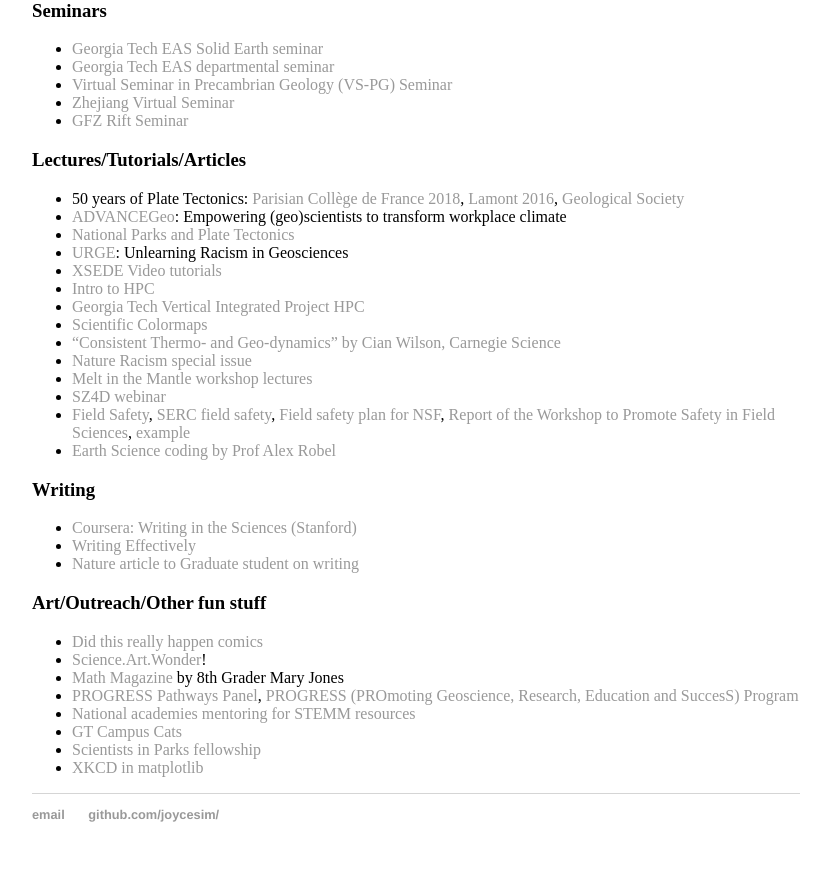
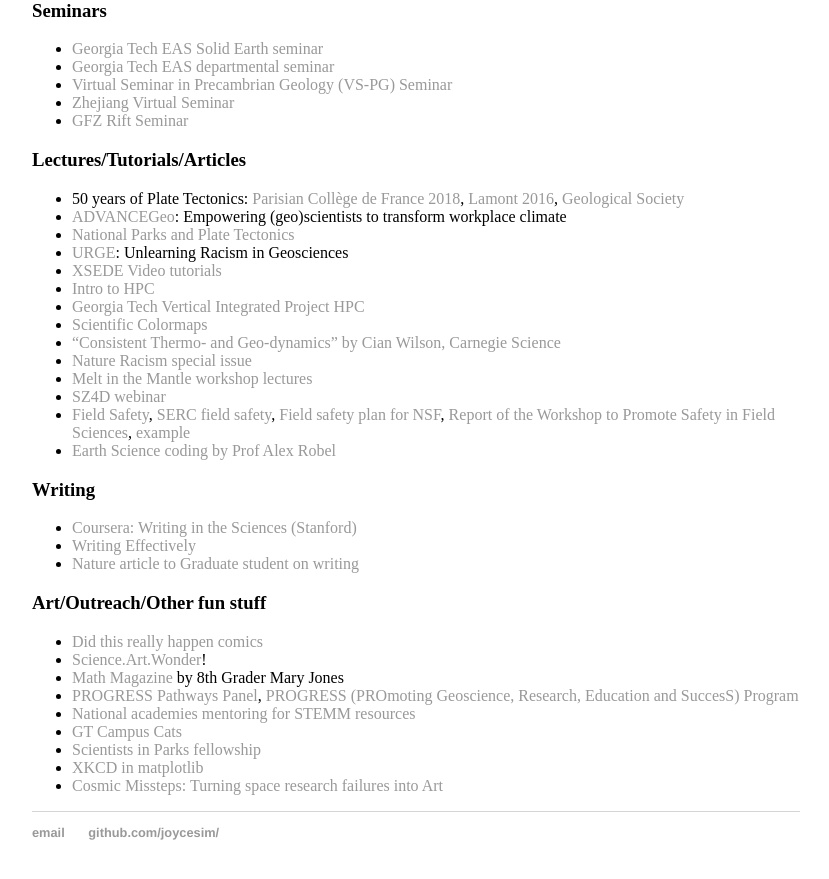
Before and after one commit to joycesim/joycesim.github.io, a Jekyll site: the page built from research/index.md, in a window 1280 px wide and 900 px high, scrolled down 8022 px. Shown: the top 879 px of the window, without its empty margins (224-1053 px from the left). Built offline with Jekyll 4.4.1, drawn with Linux system fonts in a browser that asks for light colours.

Commit message:
Add link to 'Cosmic Missteps' resource

```diff
--- a/research/index.md
+++ b/research/index.md
@@ -196,3 +196,4 @@
 * [GT Campus Cats](https://www.gtcampuscats.org/)
 * [Scientists in Parks fellowship](https://www.scientistsinparks.org/)
 * [XKCD in matplotlib](https://nbviewer.org/url/jakevdp.github.io/downloads/notebooks/XKCD_plots.ipynb)
+* [Cosmic Missteps: Turning space research failures into Art](https://space.gatech.edu/cosmic-missteps)
```
